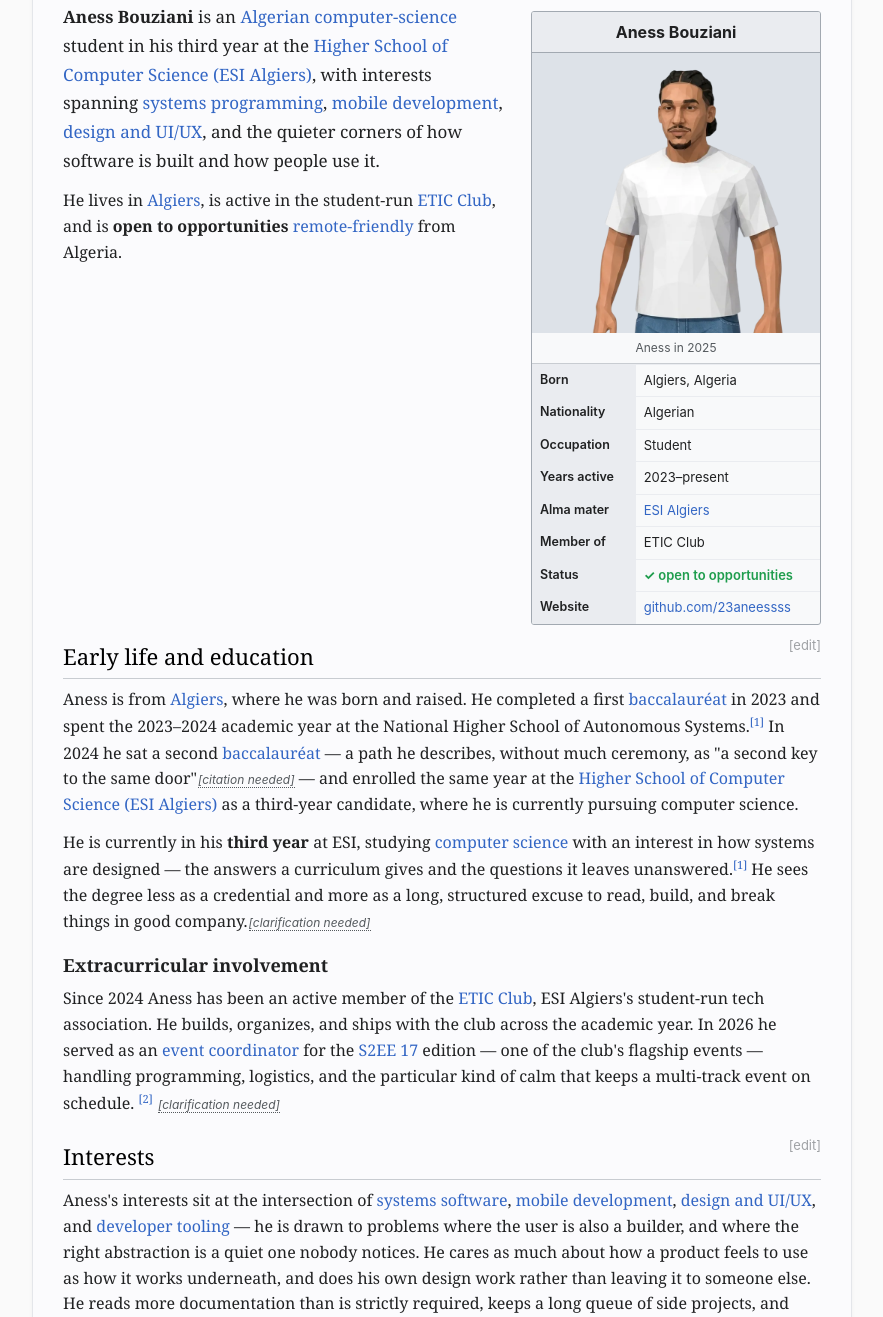
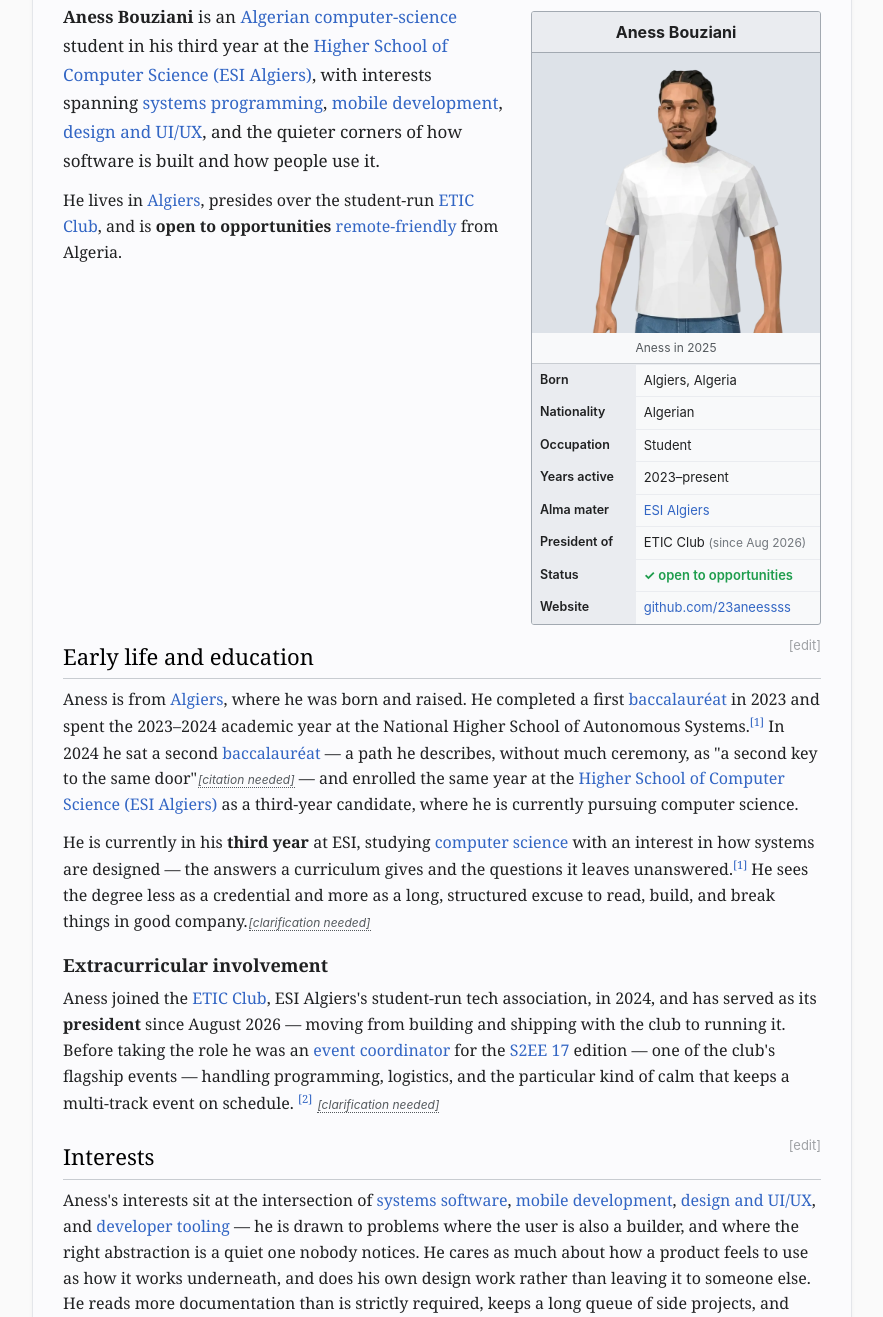
Before and after one commit to 23aneessss/portfolio-v3, an Astro site: page /about in a window 1280 px wide. Shown: the part 354-1671 px from the top of the page, without its empty margins (198-1081 px from the left). Built offline with nearby package versions, Linux system fonts and the light colour scheme; Astro itself is replaced by a stand-in of ours.

Commit message:
fix(about): update ETIC Club role to President and enhance extracurricular description

```diff
--- a/src/pages/about.astro
+++ b/src/pages/about.astro
@@ -58,7 +58,7 @@ const lastEdited = `${now.getUTCDate()} ${months[now.getUTCMonth()]} ${now.getUT
             <tr><th scope="row">Occupation</th><td>Student</td></tr>
             <tr><th scope="row">Years&nbsp;active</th><td>2023–present</td></tr>
             <tr><th scope="row">Alma&nbsp;mater</th><td><a href="https://esi.dz" target="_blank" rel="noopener">ESI Algiers</a></td></tr>
-            <tr><th scope="row">Member of</th><td>ETIC Club</td></tr>
+            <tr><th scope="row">President&nbsp;of</th><td>ETIC Club <span class="ib-since">(since Aug&nbsp;2026)</span></td></tr>
             <tr><th scope="row">Status</th><td><span class="open">open to opportunities</span></td></tr>
             <tr>
               <th scope="row">Website</th>
@@ -76,7 +76,7 @@ const lastEdited = `${now.getUTCDate()} ${months[now.getUTCMonth()]} ${now.getUT
         and the quieter corners of how software is built and how people use it.
       </p>
       <p>
-        He lives in <a>Algiers</a>, is active in the student-run <a>ETIC Club</a>, and is
+        He lives in <a>Algiers</a>, presides over the student-run <a>ETIC Club</a>, and is
         <strong>open to opportunities</strong> <a>remote-friendly</a> from Algeria.
       </p>
 
@@ -105,10 +105,11 @@ const lastEdited = `${now.getUTCDate()} ${months[now.getUTCMonth()]} ${now.getUT
       <!-- ─── Extracurricular ─── -->
       <h3 id="extracurricular" class="subhead">Extracurricular involvement</h3>
       <p>
-        Since 2024 Aness has been an active member of the <a>ETIC Club</a>, ESI Algiers's student-run tech
-        association. He builds, organizes, and ships with the club across the academic year. In 2026 he served as
-        an <a>event coordinator</a> for the <a>S2EE 17</a> edition — one of the club's flagship events — handling
-        programming, logistics, and the particular kind of calm that keeps a multi-track event on schedule.
+        Aness joined the <a>ETIC Club</a>, ESI Algiers's student-run tech association, in 2024, and has served as
+        its <strong>president</strong> since August 2026 — moving from building and shipping with the club to
+        running it. Before taking the role he was an <a>event coordinator</a> for the <a>S2EE 17</a> edition — one
+        of the club's flagship events — handling programming, logistics, and the particular kind of calm that keeps
+        a multi-track event on schedule.
         <sup class="ref"><a href="#ref-2">[2]</a></sup>
         <span class="cn-wrap"><span class="cn" data-note="The club runs events every year; the 17th edition is the one he coordinated.">[clarification needed]</span></span>
       </p>
@@ -439,6 +440,11 @@ const lastEdited = `${now.getUTCDate()} ${months[now.getUTCMonth()]} ${now.getUT
     font-size: 12px;
     border-bottom: 1px solid #c8ccd1;
   }
+  .ib-since {
+    color: #72777d;
+    font-size: 0.92em;
+    white-space: nowrap;
+  }
   .ib-table {
     width: 100%;
     border-collapse: collapse;
```
